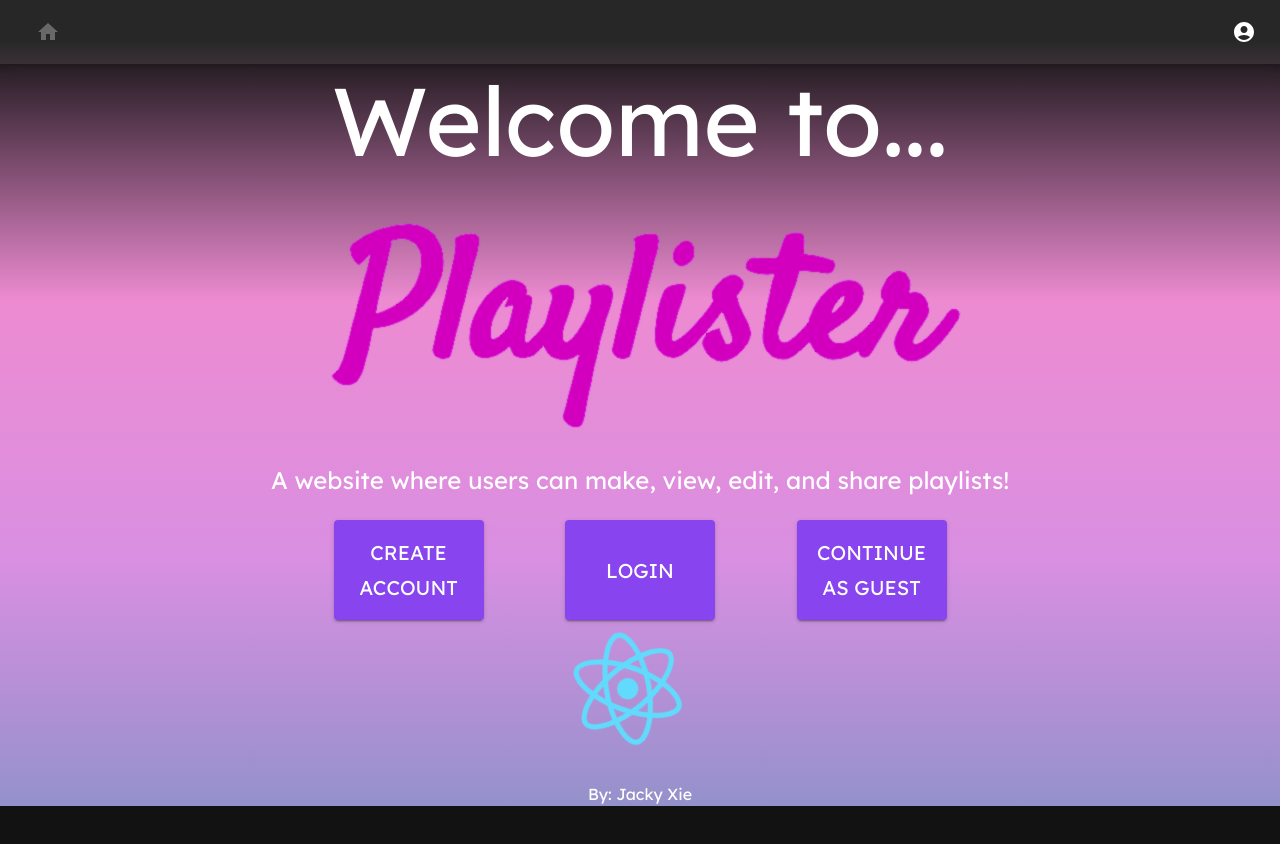
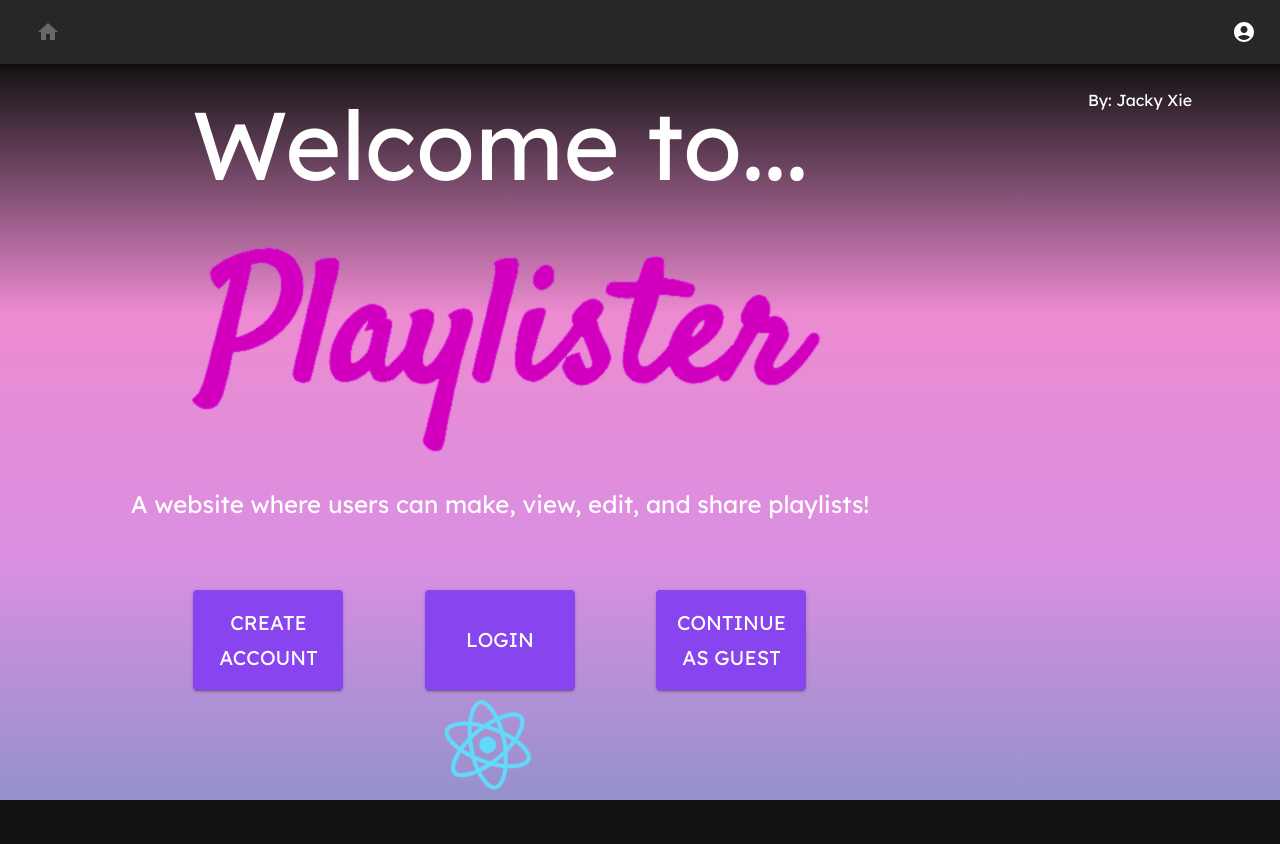
Before and after one commit to xiej2520/Playlister, a React (Create React App) app in the folder client/: page / in a window 1280 px wide. Shown: the top 844 px of the page. Before the commit the page ends 806 px from the top, so only its background shows below. Built offline with nearby package versions, Linux system fonts and the light colour scheme.

Commit message:
Fixed welcome screen styling

```diff
--- a/client/src/App.css
+++ b/client/src/App.css
@@ -22,6 +22,8 @@
 @media (prefers-reduced-motion: no-preference) {
 	.App-logo {
 		animation: App-logo-spin infinite 0.009s linear;
+		max-width: 200px;
+		min-width: 200px;
 	}
 }
 
--- a/client/src/components/WelcomeScreen.tsx
+++ b/client/src/components/WelcomeScreen.tsx
@@ -20,7 +20,12 @@ export default function WelcomeScreen() {
 			container spacing={3}
 			direction='column'
 			alignItems='center'
-			sx={{ backgroundImage: 'linear-gradient(0deg, rgba(148,145,203,1) 0%, rgba(217,143,226,1) 32%, rgba(237,139,209,1) 66%, rgba(241,228,255,0) 100%)'}}
+			sx={{
+				backgroundImage: 'linear-gradient(0deg, rgba(148,145,203,1) 0%, rgba(217,143,226,1) 32%, rgba(237,139,209,1) 66%, rgba(241,228,255,0) 100%)',
+				margin: 0,
+				height: 'calc(100vh - 64px)', // appbar 64px statusbar 64px
+				width: "100%"
+			}}
 		>
 			<Grid item xs>
 				<Typography variant='h1'>Welcome to...</Typography>
```
